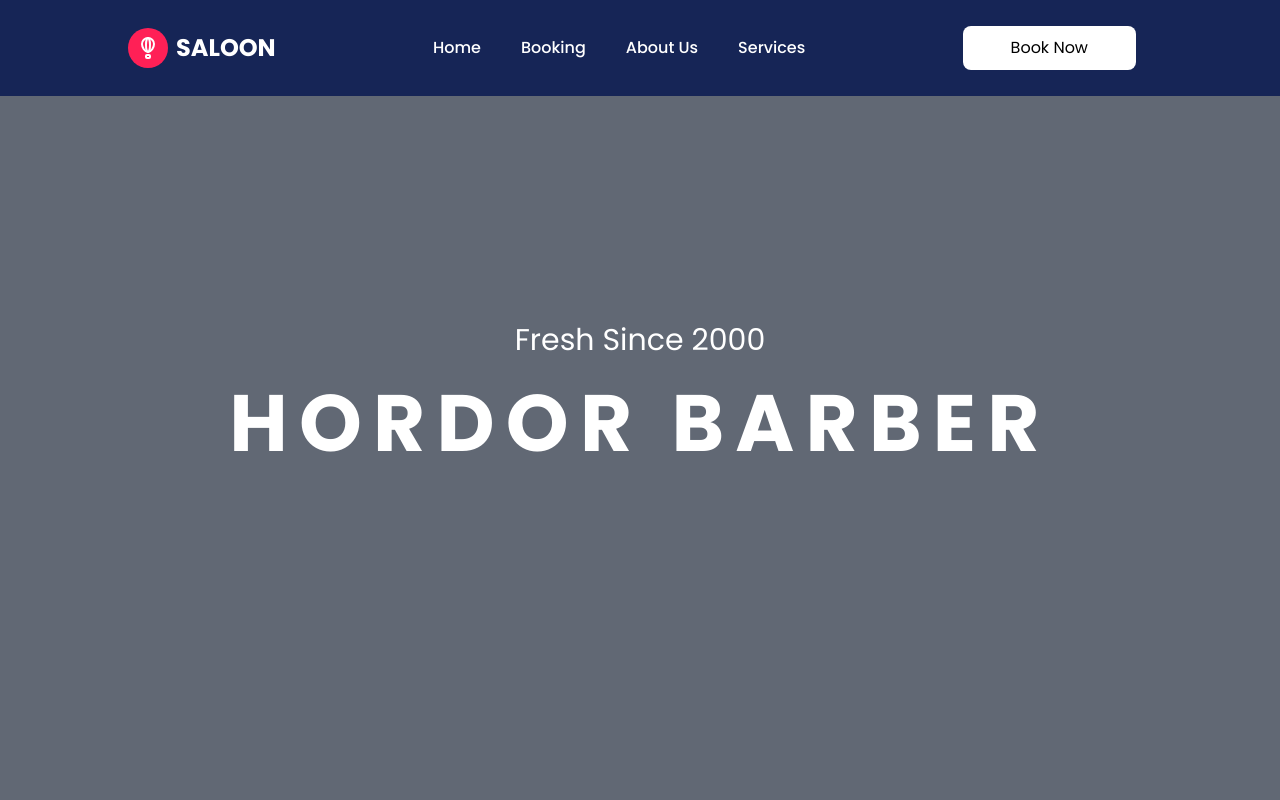
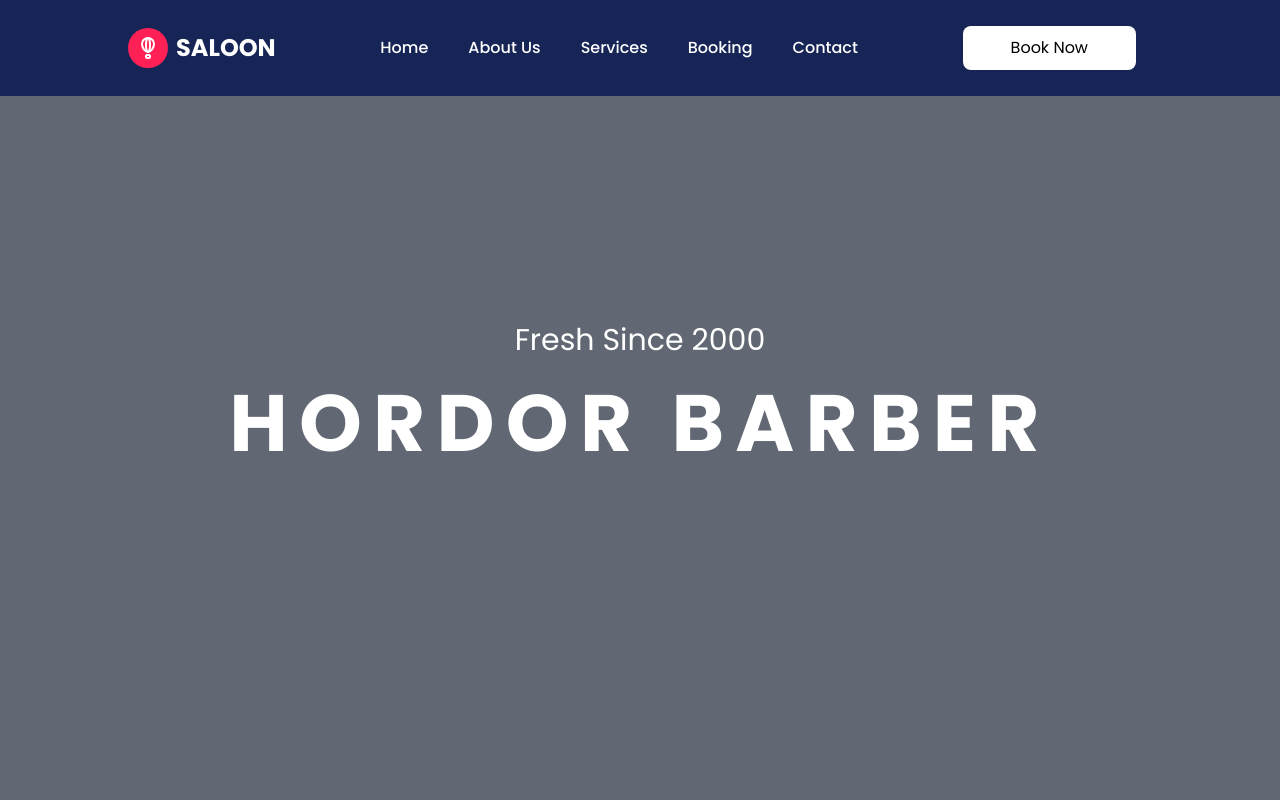
Before and after one commit to Vindulapahasarani/Salon, a Next.js app: page / in a window 1280 px wide. Shown: the top 800 px of the page. Built offline with nearby package versions, Linux system fonts and the light colour scheme.

Commit message:
Update constant.ts

```diff
--- a/constant/constant.ts
+++ b/constant/constant.ts
@@ -7,17 +7,22 @@ export const navLinks = [
     {
       id: 2,
       url: "#",
-      label: "Booking",
+      label: "About Us",
     },
     {
       id: 3,
       url: "#",
-      label: "About Us",
+      label: "Services",
     },
     {
       id: 4,
       url: "#",
-      label: "Services",
+      label: "Booking",
+    },
+    {
+      id: 5,
+      url: "#",
+      label: "Contact",
     },
 
   ];
```
